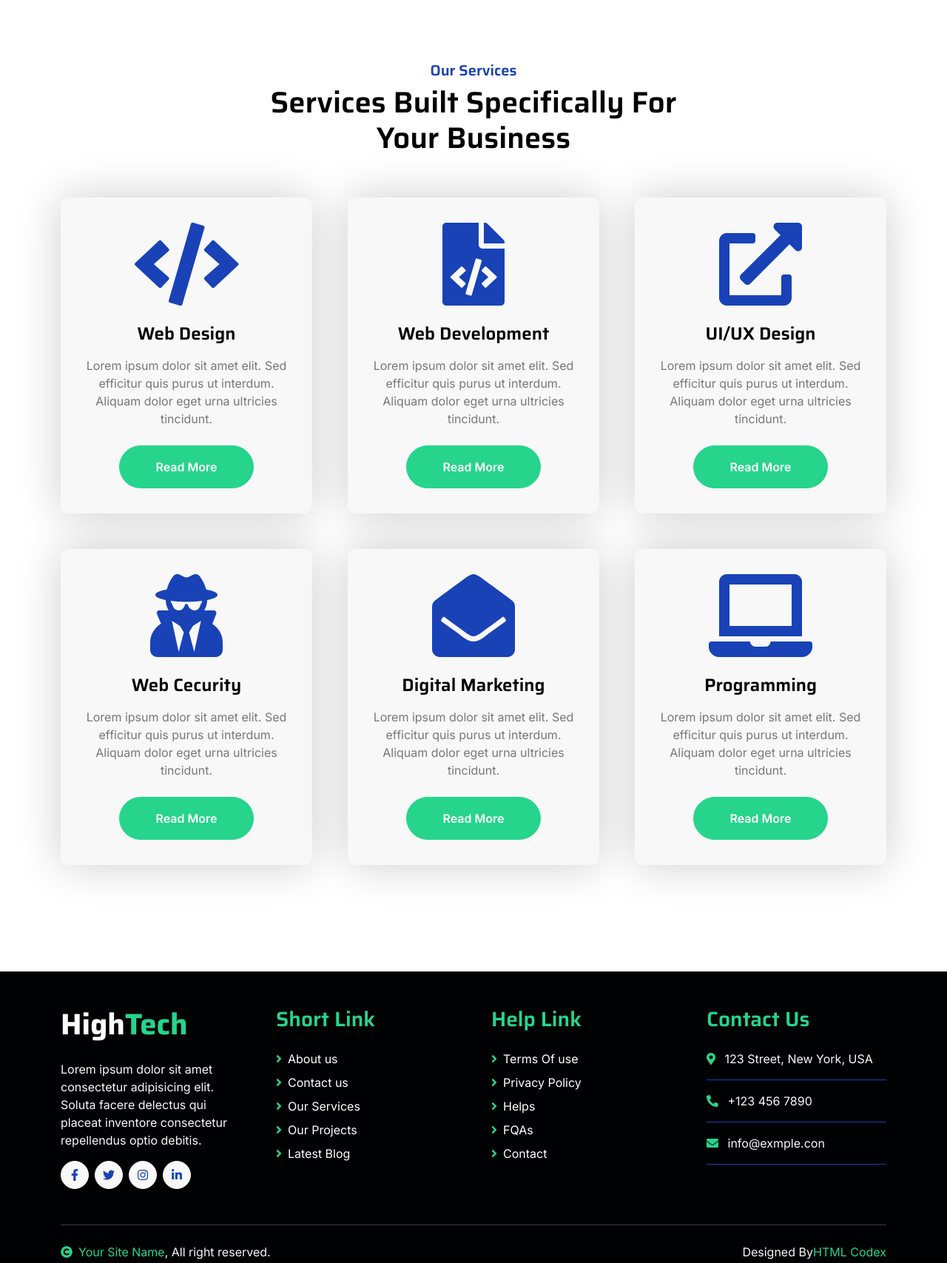
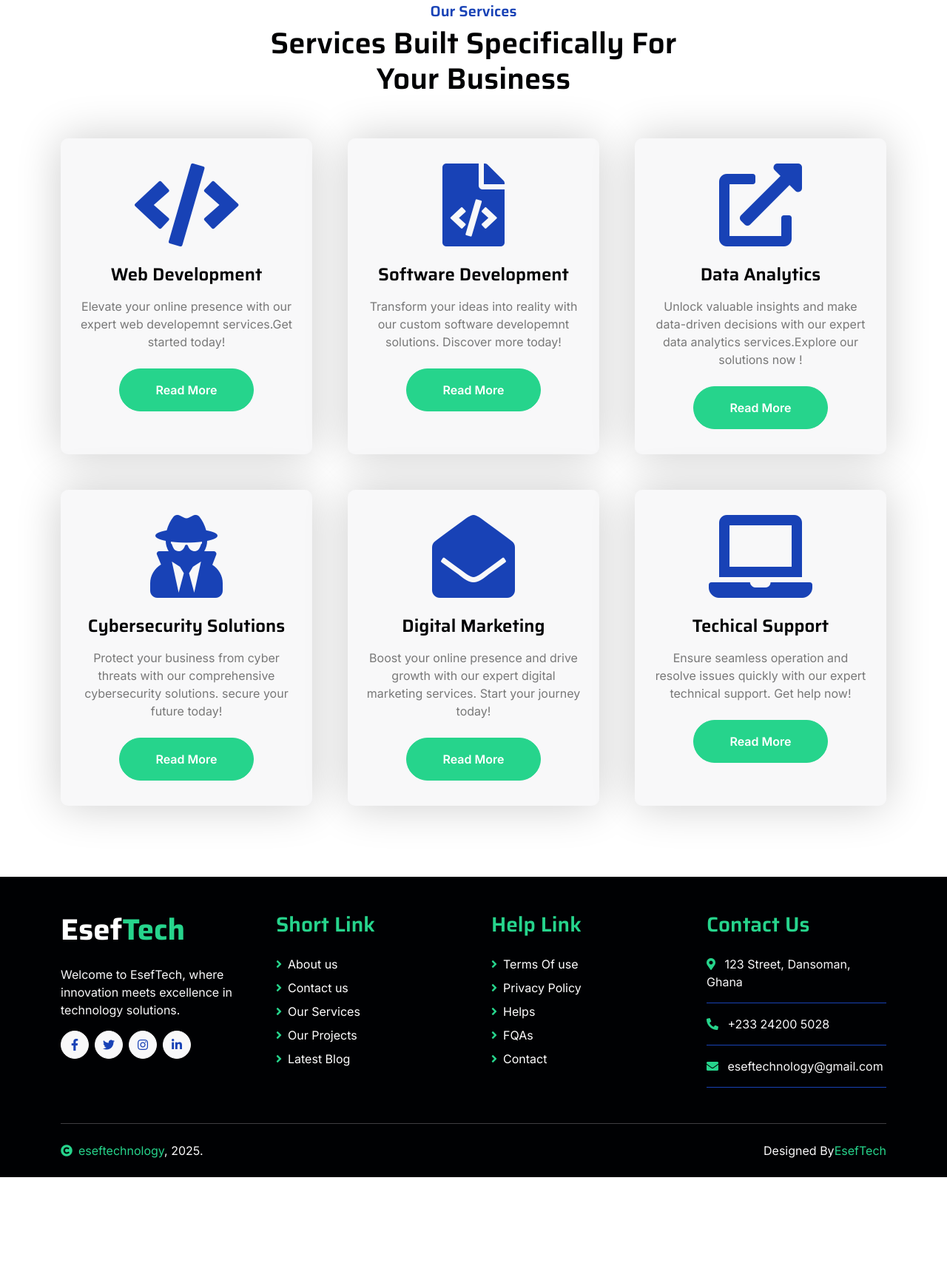
Before and after one commit to Esbes-Hub/ESEF, a plain HTML site: page service.html in a window 1280 px wide. Shown: the part 660-2367 px from the top of the page at 74% size. After the commit the page ends 2251 px from the top, so only its background shows below. Drawn offline with nearby package versions, Linux system fonts and the light colour scheme.

Commit message:
services-page

```diff
--- a/service.html
+++ b/service.html
@@ -40,8 +40,8 @@
             <div class="container">
                 <div class="d-flex justify-content-between topbar">
                     <div class="top-info">
-                        <small class="me-3 text-white-50"><a href="#"><i class="fas fa-map-marker-alt me-2 text-secondary"></i></a>23 Ranking Street, New York</small>
-                        <small class="me-3 text-white-50"><a href="#"><i class="fas fa-envelope me-2 text-secondary"></i></a>Email@Example.com</small>
+                        <small class="me-3 text-white-50"><a href="#"><i class="fas fa-map-marker-alt me-2 text-secondary"></i></a>23 Ranking Street, Dansoman Accra</small>
+                        <small class="me-3 text-white-50"><a href="#"><i class="fas fa-envelope me-2 text-secondary"></i></a>eseftechnology@gmail.com</small>
                     </div>
                     <div id="note" class="text-secondary d-none d-xl-flex"><small>Note : We help you to Grow your Business</small></div>
                     <div class="top-link">
@@ -60,16 +60,16 @@
             <div class="container">
                 <nav class="navbar navbar-dark navbar-expand-lg py-0">
                     <a href="index.html" class="navbar-brand">
-                        <h1 class="text-white fw-bold d-block">High<span class="text-secondary">Tech</span> </h1>
+                        <h1 class="text-white fw-bold d-block">Esef<span class="text-secondary">Tech</span> </h1>
                     </a>
                     <button type="button" class="navbar-toggler me-0" data-bs-toggle="collapse" data-bs-target="#navbarCollapse">
                         <span class="navbar-toggler-icon"></span>
                     </button>
                     <div class="collapse navbar-collapse bg-transparent" id="navbarCollapse">
                         <div class="navbar-nav ms-auto mx-xl-auto p-0">
-                            <a href="index.html" class="nav-item nav-link">Home</a>
+                            <a href="index.html" class="nav-item nav-link active text-secondary">Home</a>
                             <a href="about.html" class="nav-item nav-link">About</a>
-                            <a href="service.html" class="nav-item nav-link active">Services</a>
+                            <a href="service.html" class="nav-item nav-link">Services</a>
                             <a href="project.html" class="nav-item nav-link">Projects</a>
                             <div class="nav-item dropdown">
                                 <a href="#" class="nav-link dropdown-toggle" data-bs-toggle="dropdown">Pages</a>
@@ -77,7 +77,7 @@
                                     <a href="blog.html" class="dropdown-item">Our Blog</a>
                                     <a href="team.html" class="dropdown-item">Our Team</a>
                                     <a href="testimonial.html" class="dropdown-item">Testimonial</a>
-                                    <a href="404.html" class="dropdown-item">404 Page</a>
+
                                 </div>
                             </div>
                             <a href="contact.html" class="nav-item nav-link">Contact</a>
@@ -94,7 +94,7 @@
                         </div>
                         <div class="d-flex flex-column pe-4 border-end">
                             <span class="text-white-50">Have any questions?</span>
-                            <span class="text-secondary">Call: + 0123 456 7890</span>
+                            <span class="text-secondary">Call: +23324 200 5028</span>
                         </div>
                         <div class="d-flex align-items-center justify-content-center ms-4 ">
                             <a href="#"><i class="bi bi-search text-white fa-2x"></i> </a>
@@ -104,7 +104,6 @@
             </div>
         </div>
         <!-- Navbar End -->
-
 
         <!-- Page Header Start -->
         <div class="container-fluid page-header py-5">
@@ -155,10 +154,9 @@
         </div>
         <!-- Fact End -->
 
-
   <!-- Services Start -->
-        <div class="container-fluid services py-5 my-5">
-            <div class="container py-5">
+  <div class="container-fluid services py-5 mb-5">
+    <div class="container">
         <div class="text-center mx-auto pb-5 wow fadeIn" data-wow-delay=".3s" style="max-width: 600px;">
             <h5 class="text-primary">Our Services</h5>
             <h1>Services Built Specifically For Your Business</h1>
@@ -169,8 +167,8 @@
                     <div class="p-4 text-center services-content">
                         <div class="services-content-icon">
                             <i class="fa fa-code fa-7x mb-4 text-primary"></i>
-                                    <h4 class="mb-3">Web Design</h4>
-                                    <p class="mb-4">Lorem ipsum dolor sit amet elit. Sed efficitur quis purus ut interdum. Aliquam dolor eget urna ultricies tincidunt.</p>
+                            <h4 class="mb-3">Web Development</h4>
+                            <p class="mb-4">Elevate your online presence with our expert web developemnt services.Get started today!</p>
                             <a href="" class="btn btn-secondary text-white px-5 py-3 rounded-pill">Read More</a>
                         </div>
                     </div>
@@ -181,8 +179,8 @@
                     <div class="p-4 text-center services-content">
                         <div class="services-content-icon">
                             <i class="fa fa-file-code fa-7x mb-4 text-primary"></i>
-                                    <h4 class="mb-3">Web Development</h4>
-                                    <p class="mb-4">Lorem ipsum dolor sit amet elit. Sed efficitur quis purus ut interdum. Aliquam dolor eget urna ultricies tincidunt.</p>
+                            <h4 class="mb-3">Software Development</h4>
+                            <p class="mb-4">Transform your ideas into reality with our custom software developemnt solutions. Discover more today!</p>
                             <a href="" class="btn btn-secondary text-white px-5 py-3 rounded-pill">Read More</a>
                         </div>
                     </div>
@@ -193,8 +191,8 @@
                     <div class="p-4 text-center services-content">
                         <div class="services-content-icon">
                             <i class="fa fa-external-link-alt fa-7x mb-4 text-primary"></i>
-                                    <h4 class="mb-3">UI/UX Design</h4>
-                                    <p class="mb-4">Lorem ipsum dolor sit amet elit. Sed efficitur quis purus ut interdum. Aliquam dolor eget urna ultricies tincidunt.</p>
+                            <h4 class="mb-3">Data Analytics</h4>
+                            <p class="mb-4">Unlock valuable insights and make data-driven decisions with our expert data analytics services.Explore our solutions now !</p>
                             <a href="" class="btn btn-secondary text-white px-5 py-3 rounded-pill">Read More</a>
                         </div>
                     </div>
@@ -205,8 +203,8 @@
                     <div class="p-4 text-center services-content">
                         <div class="services-content-icon">
                             <i class="fas fa-user-secret fa-7x mb-4 text-primary"></i>
-                                    <h4 class="mb-3">Web Cecurity</h4>
-                                    <p class="mb-4">Lorem ipsum dolor sit amet elit. Sed efficitur quis purus ut interdum. Aliquam dolor eget urna ultricies tincidunt.</p>
+                            <h4 class="mb-3">Cybersecurity Solutions</h4>
+                            <p class="mb-4">Protect your business from cyber threats with our comprehensive cybersecurity solutions. secure your future today!</p>
                             <a href="" class="btn btn-secondary text-white px-5 py-3 rounded-pill">Read More</a>
                         </div>
 
@@ -219,7 +217,7 @@
                         <div class="services-content-icon">
                             <i class="fa fa-envelope-open fa-7x mb-4 text-primary"></i>
                             <h4 class="mb-3">Digital Marketing</h4>
-                                    <p class="mb-4">Lorem ipsum dolor sit amet elit. Sed efficitur quis purus ut interdum. Aliquam dolor eget urna ultricies tincidunt.</p>
+                            <p class="mb-4">Boost your online presence and drive growth with our expert digital  marketing services. Start your journey today!</p>
                             <a href="" class="btn btn-secondary text-white px-5 py-3 rounded-pill">Read More</a>
                         </div>
                     </div>
@@ -230,8 +228,8 @@
                     <div class="p-4 text-center services-content">
                         <div class="services-content-icon">
                             <i class="fas fa-laptop fa-7x mb-4 text-primary"></i>
-                                    <h4 class="mb-3">Programming</h4>
-                                    <p class="mb-4">Lorem ipsum dolor sit amet elit. Sed efficitur quis purus ut interdum. Aliquam dolor eget urna ultricies tincidunt.</p>
+                            <h4 class="mb-3">Techical Support </h4>
+                            <p class="mb-4">Ensure seamless operation and resolve issues quickly with our expert technical support. Get help now!</p>
                             <a href="" class="btn btn-secondary text-white px-5 py-3 rounded-pill">Read More</a>
                         </div>
                     </div>
@@ -249,9 +247,9 @@
             <div class="row g-5">
                 <div class="col-lg-3 col-md-6">
                     <a href="index.html">
-                            <h1 class="text-white fw-bold d-block">High<span class="text-secondary">Tech</span> </h1>
+                        <h1 class="text-white fw-bold d-block">Esef<span class="text-secondary">Tech</span> </h1>
                     </a>
-                        <p class="mt-4 text-light">Lorem ipsum dolor sit amet consectetur adipisicing elit. Soluta facere delectus qui placeat inventore consectetur repellendus optio debitis.</p>
+                    <p class="mt-4 text-light">Welcome to EsefTech, where innovation meets excellence in technology solutions.</p>
                     <div class="d-flex hightech-link">
                         <a href="" class="btn-light nav-fill btn btn-square rounded-circle me-2"><i class="fab fa-facebook-f text-primary"></i></a>
                         <a href="" class="btn-light nav-fill btn btn-square rounded-circle me-2"><i class="fab fa-twitter text-primary"></i></a>
@@ -282,25 +280,25 @@
                 <div class="col-lg-3 col-md-6">
                     <a href="#" class="h3 text-secondary">Contact Us</a>
                     <div class="text-white mt-4 d-flex flex-column contact-link">
-                            <a href="#" class="pb-3 text-light border-bottom border-primary"><i class="fas fa-map-marker-alt text-secondary me-2"></i> 123 Street, New York, USA</a>
-                            <a href="#" class="py-3 text-light border-bottom border-primary"><i class="fas fa-phone-alt text-secondary me-2"></i> +123 456 7890</a>
-                            <a href="#" class="py-3 text-light border-bottom border-primary"><i class="fas fa-envelope text-secondary me-2"></i> info@exmple.con</a>
+                        <a href="#" class="pb-3 text-light border-bottom border-primary"><i class="fas fa-map-marker-alt text-secondary me-2"></i> 123 Street, Dansoman, Ghana</a>
+                        <a href="#" class="py-3 text-light border-bottom border-primary"><i class="fas fa-phone-alt text-secondary me-2"></i> +233 24200 5028</a>
+                        <a href="#" class="py-3 text-light border-bottom border-primary"><i class="fas fa-envelope text-secondary me-2"></i> eseftechnology@gmail.com</a>
                     </div>
                 </div>
             </div>
             <hr class="text-light mt-5 mb-4">
             <div class="row">
                 <div class="col-md-6 text-center text-md-start">
-                        <span class="text-light"><a href="#" class="text-secondary"><i class="fas fa-copyright text-secondary me-2"></i>Your Site Name</a>, All right reserved.</span>
+                    <span class="text-light"><a href="index.html" class="text-secondary"><i class="fas fa-copyright text-secondary me-2"></i>eseftechnology</a>, 2025.</span>
                 </div>
                 <div class="col-md-6 text-center text-md-end">
-                        <!--/*** This template is free as long as you keep the footer author’s credit link/attribution link/backlink. If you'd like to use the template without the footer author’s credit link/attribution link/backlink, you can purchase the Credit Removal License from "https://htmlcodex.com/credit-removal". Thank you for your support. ***/-->
-                        <span class="text-light">Designed By<a href="https://htmlcodex.com" class="text-secondary">HTML Codex</a></span>
+                    <span class="text-light">Designed By<a href="index.html" class="text-secondary">EsefTech</a></span>
                 </div>
             </div>
         </div>
     </div>
     <!-- Footer End -->
+
 
 
         <!-- Back to Top -->
```
Lines whose indentation alone changed are shown as unchanged.
